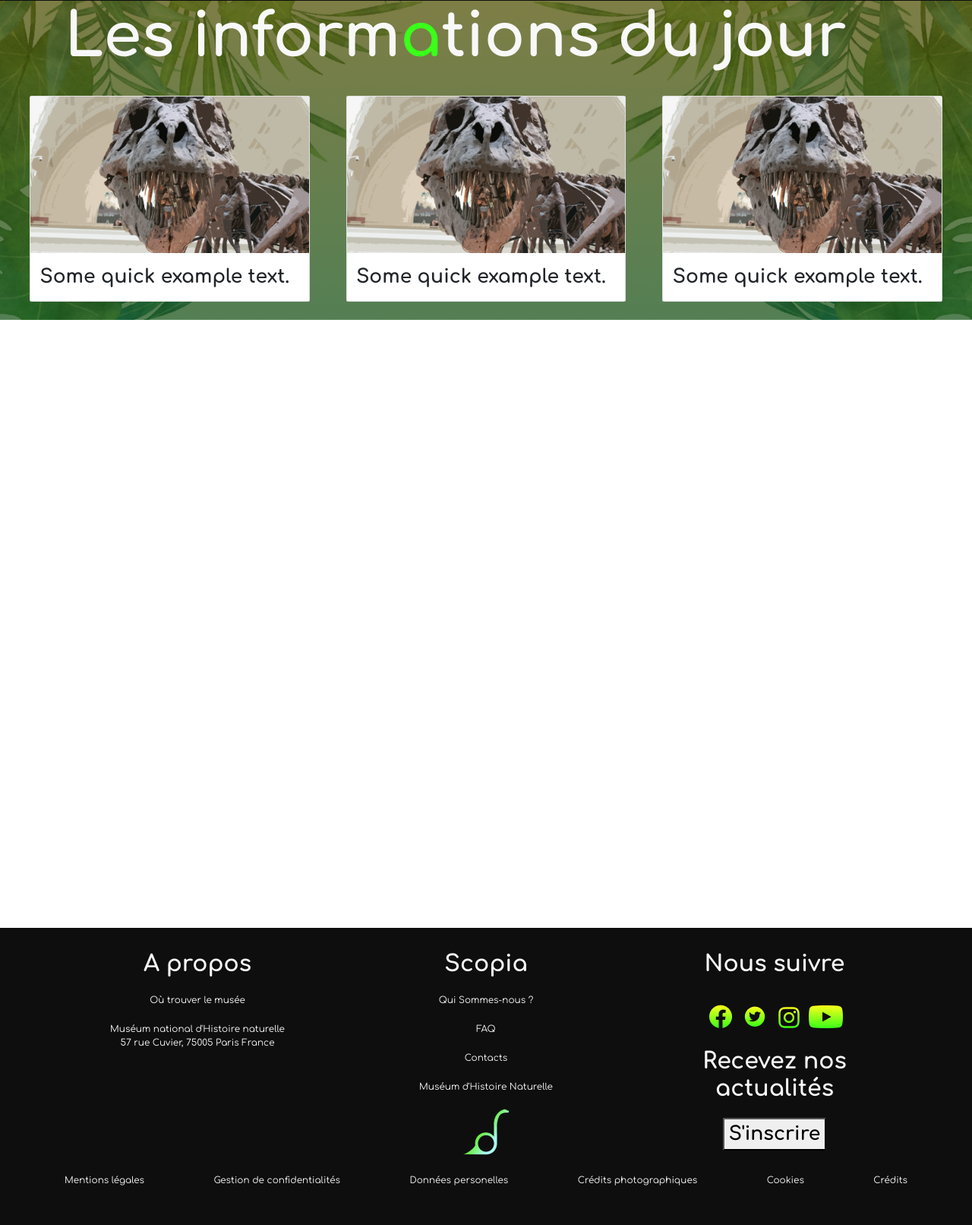
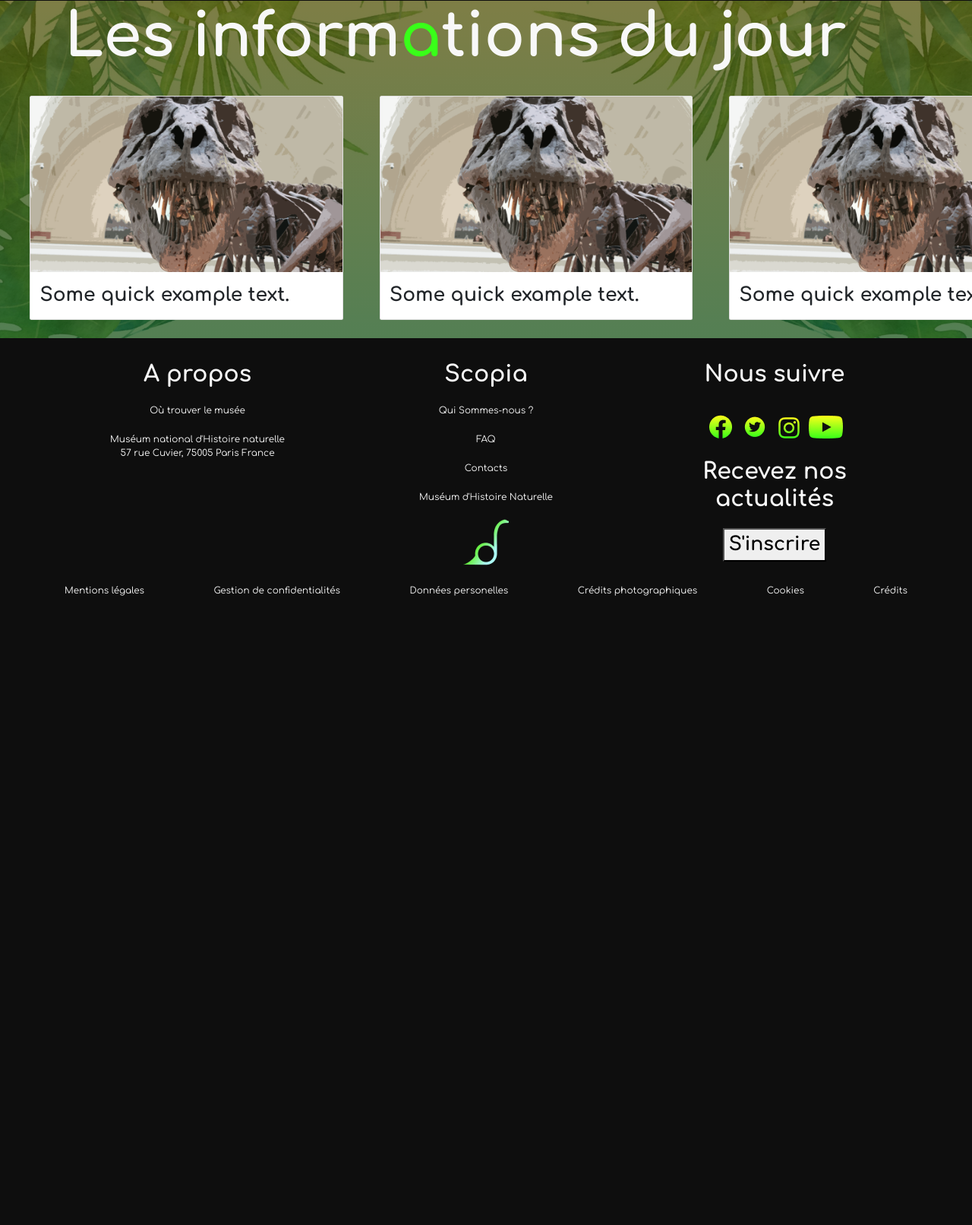
Before and after one commit to HonoreMorel/Projet-de-fin-d-etude, a Symfony app: template templates/home/index.html.twig in a window 1280 px wide. Shown: the part 1286-2898 px from the top of the page at 76% size. After the commit the page ends 2070 px from the top, so only its background shows below. Run offline with Twig, Linux system fonts and the light colour scheme; the template is opened without the code that fills it, so the values that code supplies are empty; some libraries are stand-ins or nearby versions.

Commit message:
modal caroussel + scroll horizontal

```diff
--- a/public/css/index-style.css
+++ b/public/css/index-style.css
@@ -68,6 +68,7 @@ h1, h2, header-text{
 }
 
 /* Modal Vidéo */
+
 .icone-modal{
     position: absolute;
     left: 500px; bottom: 232px;
@@ -80,13 +81,15 @@ h1, h2, header-text{
 }
 
 .modal-dialog {
-    max-width: 1080px;
-    margin: auto;
+
+    max-width: 1200px;
+    margin-top: 150px;
+
 }
 
     .modal-body {
     position:relative;
-  padding:0px;
+    padding:0;
 }
 
 .close {
@@ -111,10 +114,18 @@ h1, h2, header-text{
 }
 
 #scroll-horizontal{
-    overflow-x: scroll;
-    overflow-wrap: none;
+
+    overflow-x: hidden;
+    /* overflow-wrap: none; */
 }
 
 #card-scroll{
     margin: 24px;
+    min-width: 33%;
 }
+
+/*** DEBUT MODAL VIDEO*/
+
+
+
+/*** FIN MODAL VIDEO*/
--- a/public/css/style-base.css
+++ b/public/css/style-base.css
@@ -13,6 +13,7 @@
 html{
     font-size: 62.5% !important; /* 1 rem = 10px */
 }
+
 
 /** Gérer espace avec barre de navigation fixé **/
 #padding-top-espacement-nav{
@@ -181,7 +182,7 @@ footer a:hover {
     margin-bottom: 2rem;
 }
 
-/**********************CSS MODAL********************************/
+/**********************CSS MODALS********************************/
 
 .sign-up{
     background: url('..//images/compte.png');
@@ -196,7 +197,7 @@ footer a:hover {
   box-sizing: border-box;
 }
 
-.modal {
+.modals{
   display:block;
   height: 500px;
   position: absolute;
@@ -215,11 +216,11 @@ footer a:hover {
 
 }
 
-.modal.active {
+.modals.active {
   transform: translate(-50%, -50%) scale(1.5);
 }
 
-.modal-header {
+.modals-header {
   padding: 0.625rem auto;
   display: flex;
   justify-content: space-between;
@@ -228,7 +229,7 @@ footer a:hover {
 
 }
 
-.modal-header .title {
+.modals-header .title {
   font-size: 2.5rem;
   font-weight: bold;
   padding-left: 30%;
@@ -248,7 +249,7 @@ button.close-button {
   color:black;
 }
 
-.modal-body {
+.modals-body {
   width: 26.25rem;
   padding-top:1rem;
   padding-bottom:2rem;
--- /dev/null
+++ b/public/js/horizontal-scroll.js
@@ -0,0 +1,7 @@
+const scrollContainer = document.querySelector("#scroll-horizontal");
+
+scrollContainer.addEventListener("wheel", (evt) => {
+    evt.preventDefault();
+    console.log(evt)
+    scrollContainer.scrollLeft += evt.deltaY;
+});
--- /dev/null
+++ b/public/js/modal-video.js
@@ -0,0 +1,8 @@
+const buttonsVideoModal = document.querySelectorAll('[data-target]')
+const iFrameBlock = document.querySelector('iframe')
+
+buttonsVideoModal.forEach(button => {
+  button.addEventListener('click', () => {
+    iFrameBlock.src = button.dataset.src
+  })
+})
--- a/public/js/modal.js
+++ b/public/js/modal.js
@@ -2,15 +2,16 @@ const openModalButtons = document.querySelectorAll('[data-modal-target]')
 const closeModalButtons = document.querySelectorAll('[data-close-button]')
 const overlay = document.getElementById('overlay')
 
+
 openModalButtons.forEach(button => {
   button.addEventListener('click', () => {
-    const modal = document.querySelector(button.dataset.modalTarget)
-    openModal(modal)
+    const modals = document.querySelector(button.dataset.modalTarget)
+    openModal(modals)
   })
 })
 
 overlay.addEventListener('click', () => {
-  const modals = document.querySelectorAll('.modal.active')
+  const modals = document.querySelectorAll('.modals.active')
   modals.forEach(modal => {
     closeModal(modal)
   })
@@ -18,8 +19,8 @@ overlay.addEventListener('click', () => {
 
 closeModalButtons.forEach(button => {
   button.addEventListener('click', () => {
-    const modal = button.closest('.modal')
-    closeModal(modal)
+    const modals = button.closest('.modals')
+    closeModal(modals)
   })
 })
 
--- a/public/js/video-play.js
+++ b/public/js/video-play.js
@@ -14,8 +14,6 @@ function playPause() {
         imgsource.src="/images/play.png"
         }
 }
-
-//const sliders = ['Photo.png', 'Photo1.png', 'Photo2.png', 'Photo3.png'];
 
 let positionSlider = 0;
 
@@ -43,8 +41,6 @@ event.preventDefault();
   }
   videoSliders[positionSlider].classList.add('active');
   indicators[positionSlider].classList.add('active');
-
-  //videoSlider.src = "/images/" + sliders[positionSlider];
 }
 
 function previousSlide (event){
@@ -61,6 +57,4 @@ event.preventDefault();
   }
   videoSliders[positionSlider].classList.add('active');
   indicators[positionSlider].classList.add('active');
-
-  //videoSlider.src = "/images/" + sliders[positionSlider];
 }
--- a/templates/base.html.twig
+++ b/templates/base.html.twig
@@ -56,13 +56,13 @@
 
                  <!-- <img class="icone-nav" src="/images/compte.png" alt="">-->
 
-                 <div class="modal" id="modal">
+                 <div class="modals" id="modals">
 
-    <div class="modal-header">
+    <div class="modals-header">
           <div class="title">Connexion</div>
           <button data-close-button class="close-button">&times;</button>
         </div>
-         <div class="modal-body">
+         <div class="modals-body">
             <form action="">
               <div class="inputs-only">
                   <input type="email" name="" id="" placeholder="Votre adresse email">
@@ -82,7 +82,7 @@
   </div>
   <div id="overlay"></div>
 
-                    <button type="button" data-modal-target="#modal" class="sign-up"></button>
+                    <button type="button" data-modal-target="#modals" class="sign-up"></button>
 
                 </a>
                 </a>
@@ -100,8 +100,8 @@
     <!-- Fin du HEADER-->
 
         {% block body %}{% endblock %}
-<div style="height: 800px;"></div>
-<!-- Début du Footer -->
+
+<!--Début du Footer -->
     <footer>
 
        <div class="container">
--- a/templates/home/index.html.twig
+++ b/templates/home/index.html.twig
@@ -46,6 +46,7 @@
       <!-- Fin Article-->
 
       <!-- Début Section-->
+       <div id="overlay"></div>
       <section id="a-la-une">
 
         <div class="container">
@@ -63,25 +64,26 @@
                   <div class="carousel-item active">
 
                     <img class="d-block w-100" src="/images/Photo.png" alt="First slide">
-                    <button type="button" class="icone-modal" data-toggle="modal" data-src="https://www.youtube.com/embed/Jfrjeg26Cwk" data-target="#myModal">
+                    <button type="button"  class="icone-modal" data-toggle="modal" data-src="https://www.youtube.com/embed/-UTsLDM4BGg" data-target="#myModal">
                       <img src="/images/play.png" alt="">
                     </button>
                   </div>
                   <div class="carousel-item ">
 
                     <img class="d-block w-100" src="/images/Photo1.png" alt="Second slide">
-                    <button type="button" class="icone-modal" data-toggle="modal" data-src="https://www.youtube.com/embed/Jfrjeg26Cwk" data-target="#myModal">
+                    <button type="button"  class="icone-modal" data-toggle="modal" data-src="https://www.youtube.com/embed/Tgn8KLRwlS4" data-target="#myModal">
                       <img src="/images/play.png" alt="">
                     </button>
                   </div>
                   <div class="carousel-item">
 
                     <img class="d-block w-100" src="/images/Photo2.png" alt="Third slide">
-                    <button type="button" class="icone-modal" data-toggle="modal" data-src="https://www.youtube.com/embed/Jfrjeg26Cwk" data-target="#myModal">
+                    <button type="button"  class="icone-modal" data-toggle="modal" data-src="https://www.youtube.com/embed/8pdp1114tfs" data-target="#myModal">
                       <img src="/images/play.png" alt="">
                     </button>
                   </div>
                 </div>
+
                 <a class="carousel-control-prev" href="#" role="button" data-slide="prev">
 
                   <span class="carousel-control-prev-icon" aria-hidden="true"></span>
@@ -102,7 +104,7 @@
 
           <div class="modal fade" id="myModal" tabindex="-1" role="dialog" aria-labelledby="exampleModalLabel" aria-hidden="true">
             <div class="modal-dialog" role="document">
-              <div class="modal-content">
+              <div class="modal-content"  >
 
                 <div class="modal-body">
                  <button type="button" class="close" data-dismiss="modal" aria-label="Close">
@@ -133,7 +135,7 @@
 
         <div class="container-fluid d-flex flex-row justify-content-start" id="scroll-horizontal">
 
-          <div class="d-flex">
+          <div class="d-flex" >
               <div class="card card-medium" id="card-scroll">
                 <img class="card-img-top card-img-top-medium" src="/images/Photo.png" alt="Card image cap">
                 <div class="card-body card-body-medium">
@@ -154,6 +156,27 @@
                  <titre-card class="card-text">Some quick example text.</titre-card>
                 </div>
               </div>
+              <div class="card card-medium" id="card-scroll">
+                <img class="card-img-top card-img-top-medium" src="/images/Photo.png" alt="Card image cap">
+                <div class="card-body card-body-medium">
+                 <titre-card class="card-text">Some quick example text.</titre-card>
+                </div>
+              </div>
+
+              <div class="card card-medium" id="card-scroll">
+                <img class="card-img-top card-img-top-medium" src="/images/Photo.png" alt="Card image cap">
+                <div class="card-body card-body-medium">
+                 <titre-card class="card-text">Some quick example text.</titre-card>
+                </div>
+              </div>
+
+              <div class="card card-medium" id="card-scroll">
+                <img class="card-img-top card-img-top-medium" src="/images/Photo.png" alt="Card image cap">
+                <div class="card-body card-body-medium">
+                 <titre-card class="card-text">Some quick example text.</titre-card>
+                </div>
+              </div>
+
           </div>
 
         </div>
@@ -162,5 +185,10 @@
 
     </main>
     <!-- Fin du Main-->
-<script src="/js/video-play.js"></script>
+    <script src="/js/modal-video.js"></script>
+    <script src="/js/video-play.js"></script>
+    <script src="/js/horizontal-scroll.js"></script>
+     <script src="https://code.jquery.com/jquery-3.3.1.slim.min.js" integrity="sha384-q8i/X+965DzO0rT7abK41JStQIAqVgRVzpbzo5smXKp4YfRvH+8abtTE1Pi6jizo" crossorigin="anonymous"></script>
+    <script src="https://cdn.jsdelivr.net/npm/popper.js@1.14.7/dist/umd/popper.min.js" integrity="sha384-UO2eT0CpHqdSJQ6hJty5KVphtPhzWj9WO1clHTMGa3JDZwrnQq4sF86dIHNDz0W1" crossorigin="anonymous"></script>
+    <script src="https://cdn.jsdelivr.net/npm/bootstrap@4.3.1/dist/js/bootstrap.min.js" integrity="sha384-JjSmVgyd0p3pXB1rRibZUAYoIIy6OrQ6VrjIEaFf/nJGzIxFDsf4x0xIM+B07jRM" crossorigin="anonymous"></script>
 {% endblock %}
```
Also changed, not shown: public/images/Photo1.png (added), public/images/Photo2.png (added), public/images/Photo3.png (added). Lines whose indentation alone changed are shown as unchanged.
